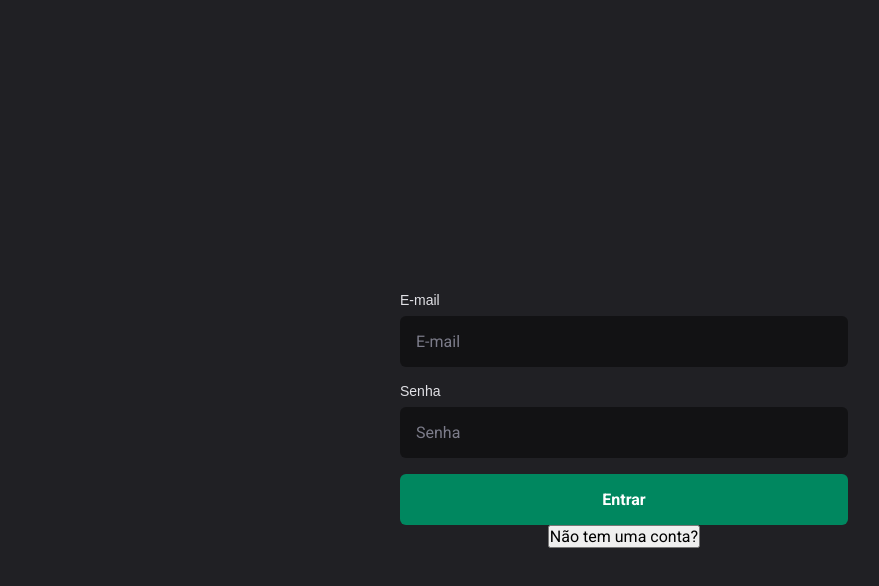
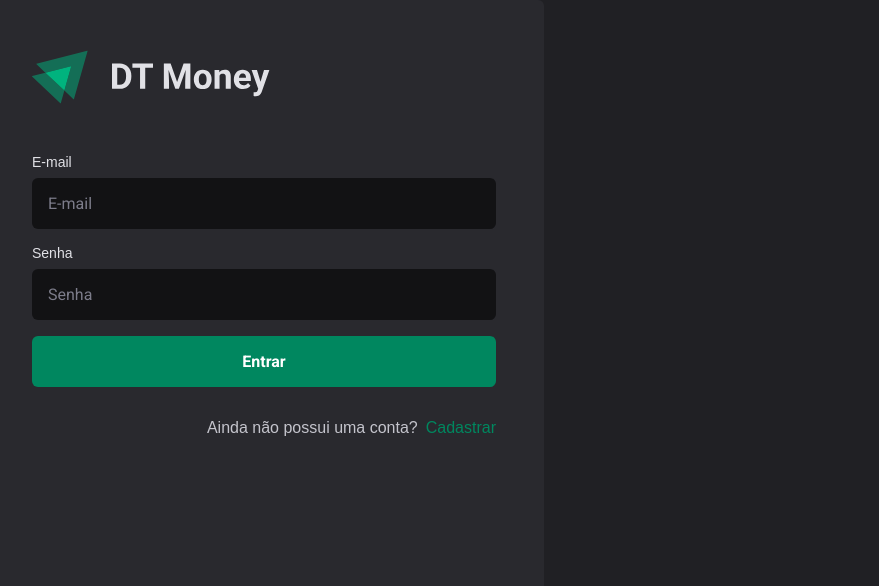
Before and after one commit to alanwengrze/ignite_dt-money, a React (Vite) app: page / in a window 1280 px wide. Shown: the top 586 px of the page, without its empty margins (16-895 px from the left). Built offline with nearby package versions, Linux system fonts and the light colour scheme; what use-context-selector would draw is missing.

Commit message:
:sparkles: feat: add create user function

```diff
--- a/src/components/ButtonDeleteTransaction/index.tsx
+++ b/src/components/DialogButton/index.tsx
@@ -1,23 +1,28 @@
-import { X } from "phosphor-react"
 import { ButtonDeleteTransactionContainer, Trigger, Overlay, Portal, Content, Title, CancelButton, ConfirmButton, ButtonWrapper, Description } from "./styles";
 
-interface ButtonDeleteTransactionProps {
-  onDeleteTransaction: () => void
+interface DialogButtonProps {
+  onClick: () => void
+  triggerText: string | React.ReactNode
+  data: {
+    title: string,
+    description: string,
+    confirmText: string
+  }
 }
-export const ButtonDeleteTransaction = ({onDeleteTransaction}: ButtonDeleteTransactionProps) => {
+export const DialogButton = ({onClick, data, triggerText}: DialogButtonProps) => {
   return(
     <ButtonDeleteTransactionContainer>
       <Trigger asChild>
-        <X size={20} weight="bold" />
+        <span>{triggerText}</span>
       </Trigger>
       <Portal>
         <Overlay/>
         <Content>
-          <Title>Quer mesmo excluir esta transação?</Title>
-          <Description> Se você apagar esta transação, não será possível recupera-la.</Description>
+          <Title>{data.title}</Title>
+          <Description>{data.description}</Description>
           <ButtonWrapper>
             <CancelButton>Cancelar</CancelButton>
-            <ConfirmButton onClick={onDeleteTransaction}>Excluir</ConfirmButton>
+            <ConfirmButton onClick={onClick}>{data.confirmText}</ConfirmButton>
           </ButtonWrapper>
         </Content>
       </Portal>
--- a/src/components/ButtonDeleteTransaction/styles.ts
+++ b/src/components/DialogButton/styles.ts
@@ -7,7 +7,7 @@ export const ButtonDeleteTransactionContainer = styled(AlertDialog.Root)`
 export const Trigger = styled(AlertDialog.Trigger)`
 
   cursor: pointer;
-  color: ${(props) => props.theme["red-500"]};
+  color: ${(props) => props.theme["red-300"]};
 `
 
 
--- a/src/components/Header/index.tsx
+++ b/src/components/Header/index.tsx
@@ -4,8 +4,10 @@ import * as Dialog from '@radix-ui/react-dialog'
 import logo from '../../assets/logo.svg'
 import { NewTransactionModal } from "../NewTransactionModal";
 import { useAuth } from "../../contexts/AuthContext";
+import { DialogButton } from "../DialogButton";
 export const Header = () => {
-  const { signOut } = useAuth();
+  const { signOut, data } = useAuth();
+  const { user } = data;
   function handleLogout() {
     signOut()
   }
@@ -19,7 +21,16 @@ export const Header = () => {
           </Dialog.Trigger>
           <NewTransactionModal/>
         </Dialog.Root>
-        <button onClick={handleLogout}>Sair</button>
+        <span>Seja bem vindo, {user.name}</span>
+        <DialogButton
+          onClick={handleLogout}
+          data={{
+            title: 'Deseja realmente sair?',
+            description: 'Você sera deslogado do sistema',
+            confirmText: 'Sair'
+          }}
+          triggerText="Sair"
+        />
       </HeaderContent>
     </HeaderContainer>
   );
--- a/src/contexts/AuthContext.tsx
+++ b/src/contexts/AuthContext.tsx
@@ -13,6 +13,7 @@ interface UserData {
 interface AuthContextType {
   data: UserData;
   signIn: (email: string, password: string) => Promise<void>;
+  signUp: (name: string, email: string, password: string) => Promise<void>;
   signOut: () => Promise<void>;
 }
 
@@ -48,6 +49,23 @@ export const AuthProvider = ({children}:AuthContextProviderProps) => {
     }
   }
 
+  async function signUp(name: string, email: string, password: string) {
+    try {
+      await api.post('/users', {
+        name,
+        email,
+        password
+      })
+      alert('Usuário criado com sucesso!')
+    }catch (error) {
+      if(error){
+        alert("Não foi possível criar o usuário")
+      }else {
+        alert('Erro no servidor')
+      }
+    }
+  }
+
   async function signOut() {
     localStorage.removeItem('@dt-money:user')
     localStorage.removeItem('@dt-money:token')
@@ -68,6 +86,7 @@ export const AuthProvider = ({children}:AuthContextProviderProps) => {
   return <AuthContext.Provider value={{
     data: data,
     signIn,
+    signUp,
     signOut
   }}>
     {children}
--- a/src/contexts/TransactionsContext.tsx
+++ b/src/contexts/TransactionsContext.tsx
@@ -129,20 +129,16 @@ export const TransactionsProvider = ({children}:TransactionsProviderType) => {
 
     }, [])
 
+
   useEffect(() => {
-
     fetchTransactions()
-
   }, [fetchTransactions])
-
 
   useEffect(() => {
     if (!isFiltering) {
       setFilteredTransactions(transactions);
     }
   }, [transactions, isFiltering]);
-
-
 
   return (
     <TransactionsContext.Provider
--- a/src/pages/SignIn/index.tsx
+++ b/src/pages/SignIn/index.tsx
@@ -1,9 +1,11 @@
-import { SignInContainer, ButtonSubmit, FormField, Label, Input, FormContainer  } from "./styles"
+import { SignInContainer, ButtonSubmit, FormField, Label, Input, FormContainer, GoToSignUp, LinkTo, Image, ImageLogo  } from "./styles"
 import * as Form from "@radix-ui/react-form"
 import * as zod from "zod"
 import { useForm } from "react-hook-form";
 import { zodResolver } from "@hookform/resolvers/zod";
 import { useAuth } from "../../contexts/AuthContext"
+import loginImage from "../../assets/finance-login.svg"
+import logo from "../../assets/logo.svg"
 
 const signInFormSchema = zod.object({
   email: zod.string(),
@@ -30,7 +32,9 @@ export const SignIn = () => {
   }
   return(
     <SignInContainer>
+      {/* <Image src={loginImage} alt="" /> */}
       <FormContainer onSubmit={handleSubmit(handleSignIn)}>
+        <ImageLogo src={logo} alt="" />
         <FormField name="email">
           <Label htmlFor="email">
             E-mail
@@ -60,8 +64,12 @@ export const SignIn = () => {
           {/* <Message /> */}
         </FormField>
         <ButtonSubmit type="submit">Entrar</ButtonSubmit>
+        <GoToSignUp>
+          <p>Ainda não possui uma conta?</p>
+          <LinkTo to="/register">Cadastrar</LinkTo>
+        </GoToSignUp>
       </FormContainer>
-      <button>Não tem uma conta?</button>
+
     </SignInContainer>
   )
 }
--- a/src/pages/SignIn/styles.ts
+++ b/src/pages/SignIn/styles.ts
@@ -1,21 +1,40 @@
 import styled from "styled-components";
 import * as Form from "@radix-ui/react-form";
+import { Link } from "react-router-dom";
 
 export const SignInContainer = styled.div`
   height: 100vh;
   display: flex;
-  flex-direction: column;
   align-items: center;
-  justify-content: center;
+  justify-content: space-between;
+  gap: 3rem;
+
+
+`;
+
+export const Image = styled.img`
+  max-width: 20rem;
+
+`;
+
+export const ImageLogo = styled.img`
+  margin-bottom: 2rem;
+  max-width: 15rem;
 `;
 
 export const FormContainer = styled(Form.Root)`
-  max-width: 28rem;
-  width: 100%;
+  width: 35rem;
+  padding: 3rem;
+  height: 100vh;
   display: flex;
   flex-direction: column;
   gap: 1rem;
-  margin-top: 2.5rem;
+  background-color: ${(props) => props.theme["gray-700"]};
+  border-radius: 6px;
+
+  @media (max-width: 768px) {
+    width: 100%;
+  }
 `;
 
 export const ButtonSubmit = styled(Form.Submit)`
@@ -46,6 +65,7 @@ export const Label = styled(Form.Label)`
 
 
 export const Input = styled.input`
+  flex: 1;
   border-radius: 6px;
   border: 0;
   background-color: ${(props) => props.theme["gray-900"]};
@@ -56,3 +76,24 @@ export const Input = styled.input`
     color: ${(props) => props.theme["gray-500"]};
   }
 `;
+
+export const Error = styled.span`
+  font-size: 0.875rem;
+  color: ${(props) => props.theme["red-500"]};
+`;
+
+export const GoToSignUp = styled.div`
+  display: flex;
+  align-items: center;
+  justify-content: end;
+  gap: 0.5rem;
+  margin-top: 1rem;
+  color: ${(props) => props.theme["gray-300"]};
+`;
+
+export const LinkTo = styled(Link)`
+  text-align: center;
+  color: ${(props) => props.theme["green-500"]};
+  text-decoration: none;
+  cursor: pointer;
+`
--- a/src/pages/SignUp/index.tsx
+++ b/src/pages/SignUp/index.tsx
@@ -1,6 +1,89 @@
+
+import { SignInContainer, ButtonSubmit, FormField, Label, Input, FormContainer, GoToSignUp, LinkTo, ImageLogo  } from "./styles"
+import * as Form from "@radix-ui/react-form"
+import * as zod from "zod"
+import { useForm } from "react-hook-form";
+import { zodResolver } from "@hookform/resolvers/zod";
+import { useAuth } from "../../contexts/AuthContext"
+import logo from "../../assets/logo.svg"
+import { useNavigate } from "react-router-dom";
+const signInFormSchema = zod.object({
+  name: zod.string().min(3, { message: 'O nome precisa ter pelo menos 3 letras.' }),
+  email: zod.string(),
+  password: zod.string().min(2),
+})
+
+type signInFormInputs = zod.infer<typeof signInFormSchema>
 
 export const SignUp = () => {
-  return (
-    <h1>SignUp</h1>
+  const { signUp } = useAuth()
+  const navigate = useNavigate()
+  const {
+      register,
+      handleSubmit,
+      reset
+    } = useForm<signInFormInputs>({
+    resolver: zodResolver(signInFormSchema)
+  })
+
+  async function handleSignUp (data: signInFormInputs){
+    const { name, email, password } = data;
+    await signUp(name, email, password);
+    navigate('/');
+    reset();
+  }
+  return(
+    <SignInContainer>
+      <FormContainer onSubmit={handleSubmit(handleSignUp)}>
+      <ImageLogo src={logo} alt="" />
+        <FormField name="name">
+          <Label htmlFor="name">
+            Nome
+          </Label>
+        <Form.Control asChild>
+          <Input
+            type="text"
+            placeholder="Nome"
+            required
+            {...register("name")}
+          />
+        </Form.Control>
+        </FormField>
+        <FormField name="email">
+          <Label htmlFor="email">
+            E-mail
+          </Label>
+        <Form.Control asChild>
+          <Input
+            type="email"
+            placeholder="E-mail"
+            required
+            {...register("email")}
+          />
+        </Form.Control>
+          {/* <Message /> */}
+        </FormField>
+        <FormField name="password">
+         <Label htmlFor="password">
+           Senha
+         </Label>
+        <Form.Control asChild>
+          <Input
+            type="password"
+            placeholder="Senha"
+            required
+            {...register("password")}
+          />
+        </Form.Control>
+          {/* <Message /> */}
+        </FormField>
+        <ButtonSubmit type="submit">Cadastrar</ButtonSubmit>
+        <GoToSignUp>
+          <p>Já tem uma conta?</p>
+          <LinkTo to="/signIn">Fazer login</LinkTo>
+        </GoToSignUp>
+      </FormContainer>
+
+    </SignInContainer>
   )
 }
--- a/src/pages/SignUp/styles.ts
+++ b/src/pages/SignUp/styles.ts
@@ -0,0 +1,99 @@
+import styled from "styled-components";
+import * as Form from "@radix-ui/react-form";
+import { Link } from "react-router-dom";
+
+export const SignInContainer = styled.div`
+  height: 100vh;
+  display: flex;
+  align-items: center;
+  justify-content: space-between;
+  gap: 3rem;
+
+
+`;
+
+export const Image = styled.img`
+  max-width: 20rem;
+
+`;
+
+export const ImageLogo = styled.img`
+  margin-bottom: 2rem;
+  max-width: 15rem;
+`;
+
+export const FormContainer = styled(Form.Root)`
+  width: 35rem;
+  padding: 3rem;
+  height: 100vh;
+  display: flex;
+  flex-direction: column;
+  gap: 1rem;
+  background-color: ${(props) => props.theme["gray-700"]};
+  border-radius: 6px;
+
+  @media (max-width: 768px) {
+    width: 100%;
+  }
+`;
+
+export const ButtonSubmit = styled(Form.Submit)`
+  width: 100%;
+  border-radius: 6px;
+  border: 0;
+  background-color: ${(props) => props.theme["green-500"]};
+  color: ${(props) => props.theme["white"]};
+  padding: 1rem;
+  font-weight: bold;
+  cursor: pointer;
+
+  &:hover {
+    background-color: ${(props) => props.theme["green-700"]};
+  }
+`
+
+export const FormField = styled(Form.Field)`
+  display: flex;
+  flex-direction: column;
+  gap: 0.5rem;
+`;
+
+export const Label = styled(Form.Label)`
+  font-size: 0.875rem;
+  color: ${(props) => props.theme["gray-100"]};
+`;
+
+
+export const Input = styled.input`
+  flex: 1;
+  border-radius: 6px;
+  border: 0;
+  background-color: ${(props) => props.theme["gray-900"]};
+  color: ${(props) => props.theme["gray-300"]};
+  padding: 1rem;
+
+  &::placeholder {
+    color: ${(props) => props.theme["gray-500"]};
+  }
+`;
+
+export const Error = styled.span`
+  font-size: 0.875rem;
+  color: ${(props) => props.theme["red-500"]};
+`;
+
+export const GoToSignUp = styled.div`
+  display: flex;
+  align-items: center;
+  justify-content: end;
+  gap: 0.5rem;
+  margin-top: 1rem;
+  color: ${(props) => props.theme["gray-300"]};
+`;
+
+export const LinkTo = styled(Link)`
+  text-align: center;
+  color: ${(props) => props.theme["green-500"]};
+  text-decoration: none;
+  cursor: pointer;
+`
```
Also changed, not shown: src/pages/Transactions/index.tsx (+19 -6 lines), src/assets/finance-login.svg (added).
